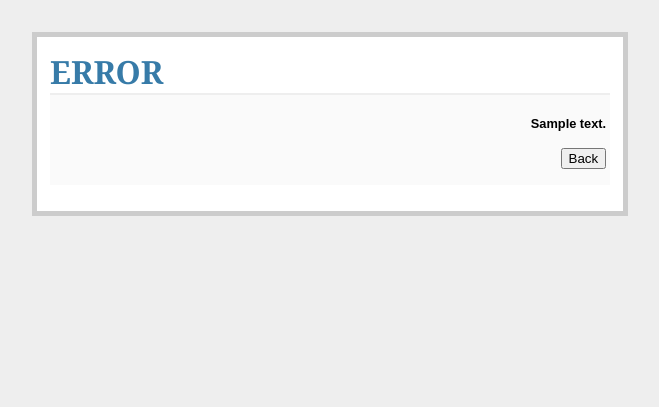
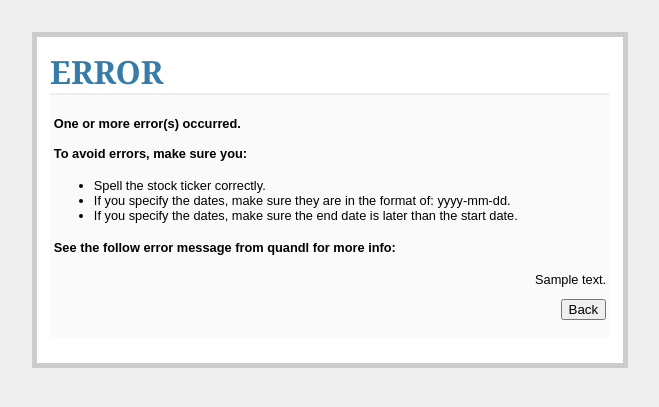
Before and after one commit to rarenaturew/stock-evolution, a Flask app: template templates/error.html in a window 1280 px wide. Shown: the top 407 px of the page, without its empty margins (310-969 px from the left). Run offline with Flask 2, Linux system fonts and the light colour scheme; the template is opened without the code that fills it: most values are stand-ins (such as "Sample title", 1, 10 or a date in 2020).

Commit message:
added user dates

```diff
--- a/app.py
+++ b/app.py
@@ -18,26 +18,30 @@ def main():
 @app.route('/index',methods=['GET','POST'])
 def index():
   EndDate=datetime.date.today()
-  StartDate = getStartDate(EndDate) # StartDate is a string: %Y-%m-%d
+  StartDate=getStartDate(EndDate) # StartDate is a string: %Y-%m-%d
+  EndDate=EndDate.strftime("%Y-%m-%d") # also in string
   if request.method == 'GET':
     return render_template('index.html',start_date=StartDate)
   else:
     StockName = request.form['stock_name'].upper()
     ShowFeatures=[] # which features to show
-    if request.form.get('close_price',False):
-       ShowFeatures.append('Close')
-    if request.form.get('adj_close_price',False):
-       ShowFeatures.append('Adj. Close')
-    ReURL='https://www.quandl.com/api/v3/datasets/WIKI/'+StockName+'.json?auth_token=XMD-ta2mEyx3bj_AGW3n&start_date='+StartDate+'&end_date='+EndDate.strftime("%Y-%m-%d")
-    r = requests.get(ReURL).json()
+    if request.form.get('close_price',False): ShowFeatures.append('Close')
+    if request.form.get('adj_close_price',False): ShowFeatures.append('Adj. Close')
+    SD=request.form['start_date']
+    if len(SD) == 10 : StartDate=str(SD)
+    ED=request.form['end_date']
+    if len(ED) == 10 : EndDate=str(ED)
+    print StartDate, EndDate
+    print type(StartDate), type(EndDate)
+    URL='https://www.quandl.com/api/v3/datasets/WIKI/'+StockName+'.json?auth_token=XMD-ta2mEyx3bj_AGW3n&start_date='+StartDate+'&end_date='+EndDate
+    r = requests.get(URL).json()
     if 'dataset' in r:
       dataDF = pd.DataFrame(data=r['dataset']['data'],\
                          columns=r['dataset']['column_names'])
       plotDF(dataDF,StockName,ShowFeatures)
       return render_template('bokeh_embed.html')
     else:
-      message = "Quandl can't find the stock ticker. Please check the spelling and try again."# or: r['quandl_error']['message']
-      return render_template('error.html', end_message=message)
+      return render_template('error.html', end_message=r['quandl_error']['message'] )
 
 
 if __name__ == '__main__':
--- a/templates/error.html
+++ b/templates/error.html
@@ -5,9 +5,21 @@
   <h1>ERROR</h1>
   <div class=metanav>
 
-<h4>
+<h4 align="left">
+One or more error(s) occurred. <br> <br>
+To avoid errors, make sure you:</h4>
+<ul align="left">
+  <li>Spell the stock ticker correctly.</li>
+  <li>If you specify the dates, make sure they are in the format of: yyyy-mm-dd.</li>
+  <li>If you specify the dates, make sure the end date is later than the start date.</li>
+</ul>
+
+
+<h4 align="left">
+See the follow error message from quandl for more info:
+</h4>
 {{end_message}}
-</h4>
+
   <form id='index' method='post' action='/' > <!-- action is the URL you want to move to next-->
    <p>
    <input type='submit' value='Back' /> <!-- value is the text that will appear on the button. -->
```
Also changed, not shown: templates/bokeh_embed.html (+3 -3 lines), templates/index.html (+7 -2 lines).
